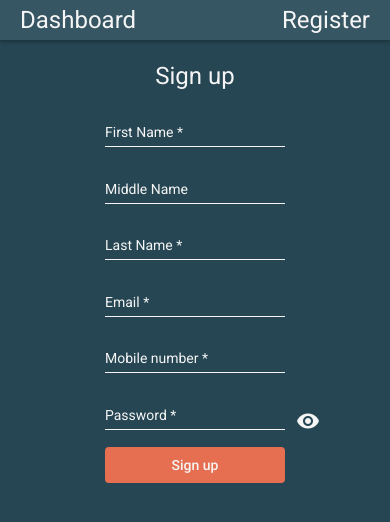
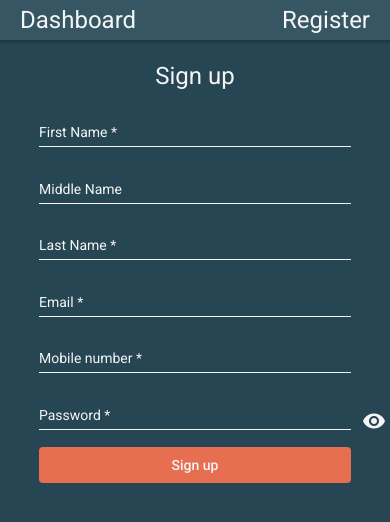
Before and after one commit to constantinospas/xm-app, an Angular app: page /registration in a window 390 px wide. Shown: the top 522 px of the page. Built offline with nearby package versions, Linux system fonts and the light colour scheme.

Commit message:
better view for mobile

```diff
--- a/src/app/modules/registration/registration.component.scss
+++ b/src/app/modules/registration/registration.component.scss
@@ -19,4 +19,24 @@
     background-color: #E76F51;
   }
 
+  @media all and (max-width: 550px) {
+    form {
+      width: 100%;
+      display: flex;
+      flex-direction: column;
+      align-items: center;
+
+      .form-field-container {
+        width: 80%;
+
+        .mat-form-field {
+          width: 100%;
+        }
+      }
+
+      .btn-sign-up {
+        width: 80%;
+      }
+    }
+  }
 }
```
